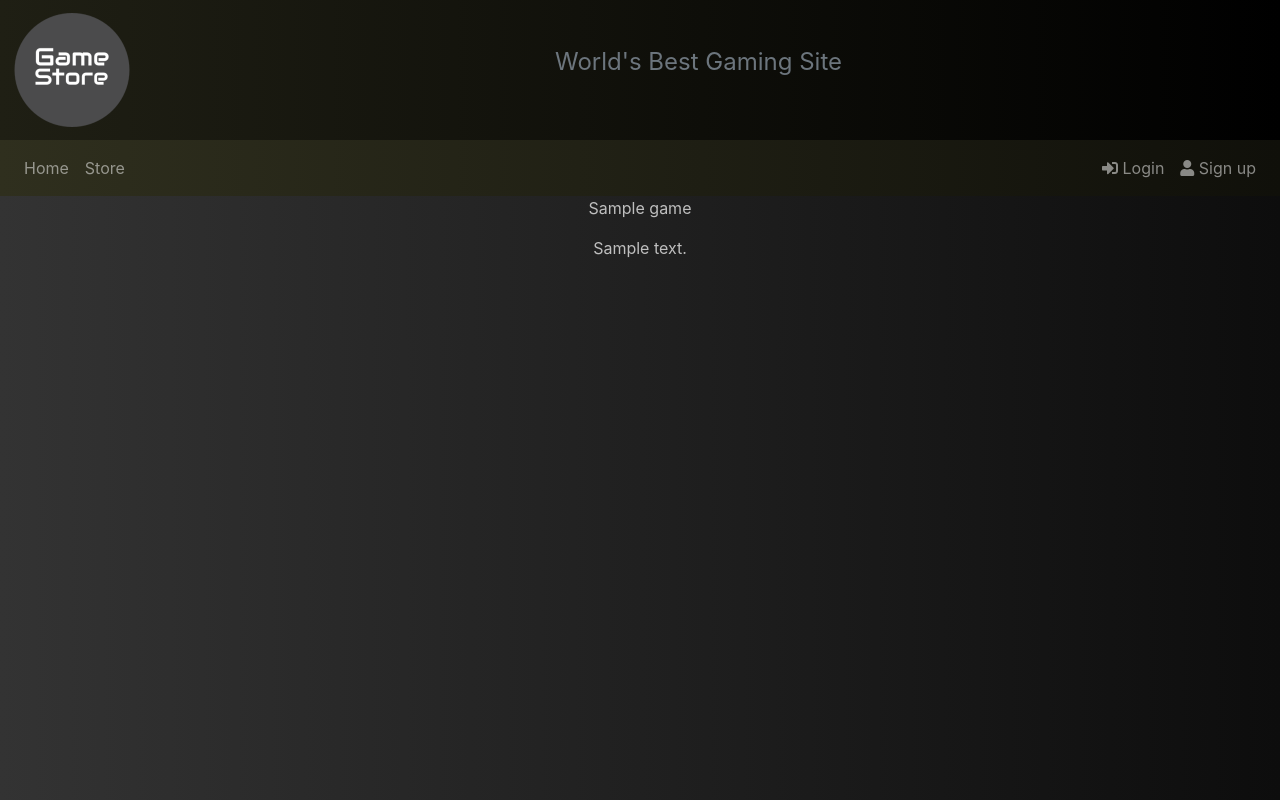
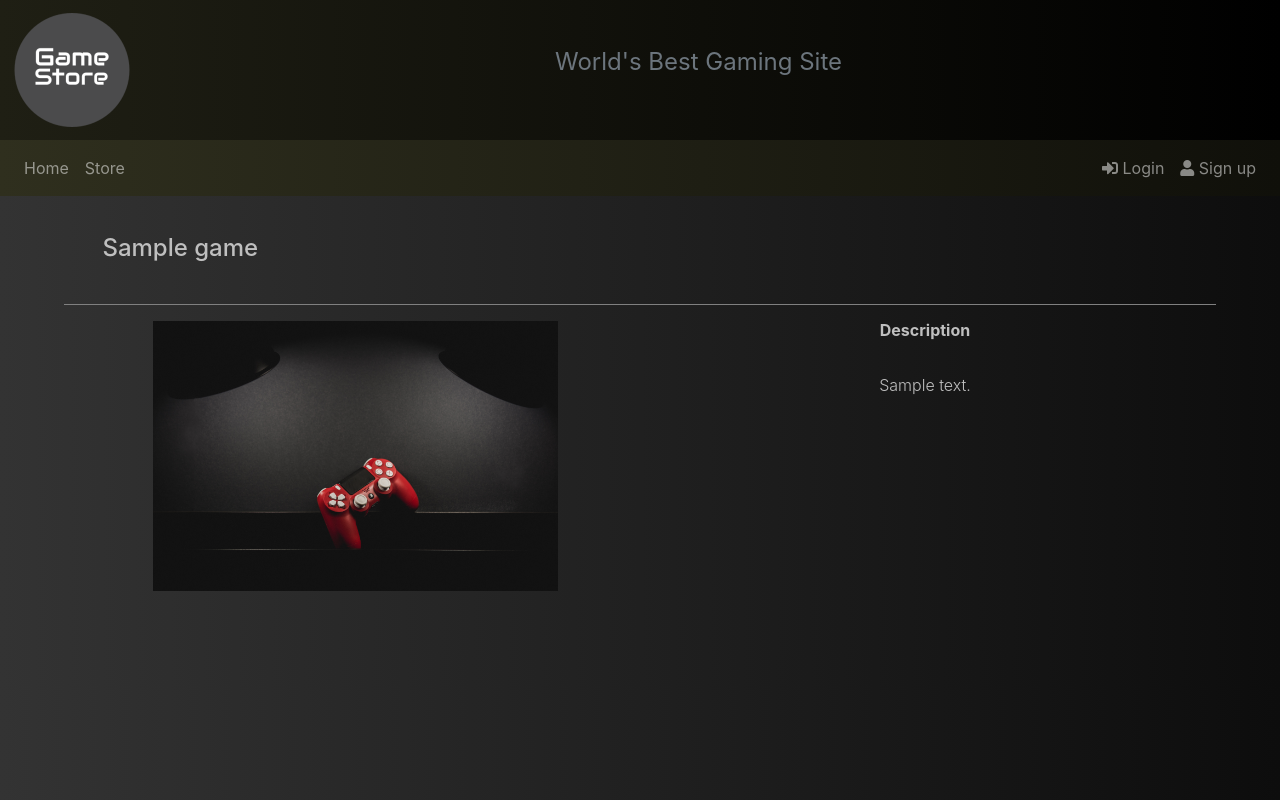
Before and after one commit to LVK-96/WSD-project, a Django app: page /store/gamedescription/1 in a window 1280 px wide. Run offline with Django 3.2, Linux system fonts and the light colour scheme; tables that the repository leaves empty hold one stand-in row (values such as "Sample post"); some libraries are stand-ins or nearby versions.

Commit message:
frontend work on gamedescription.html

```diff
--- a/wsd_project/templates/store/gamedescription.html
+++ b/wsd_project/templates/store/gamedescription.html
@@ -1,5 +1,23 @@
 {% extends 'base.html' %}
 {% block content %}
-<p>{{game.name}}</p>
-<p>{{game.description}}</p>
+<h4 id="lib-header">{{ game.name }}</h4>
+<hr>
+<div class="container">
+    <div class="row">
+        <div class="col-lg-6 col-md-6 col-sm-12">
+            {% load staticfiles %}
+            <img class="img-fluid w-75" src="{% static 'default_game.jpg' %}" alt="game image" title="{{game.name}}">
+        </div>
+        <div class="col-lg-6 col-md-6 col-sm-12">
+            <h6><b>Description</b></h6>
+            <br>
+            <p class="font-weight-light">{{ game.description }}</p>
+        </div>
+    </div>
+<!--    <div class="row">
+        <div class="col-sm-12">
+            <p class="font-weight-light">{{ game.description }}</p>
+        </div>
+    </div>-->
+</div>
 {% endblock %}
```
